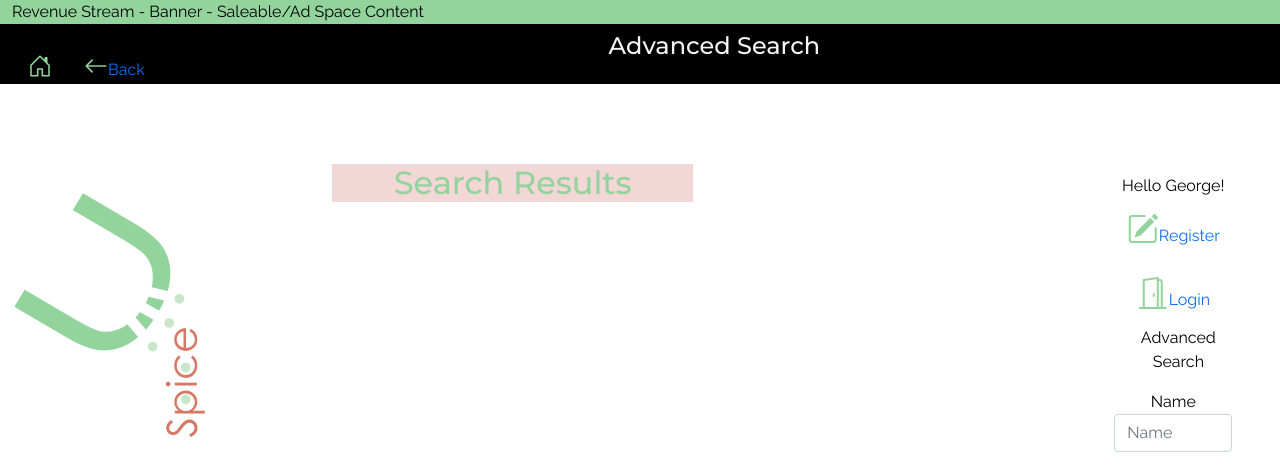
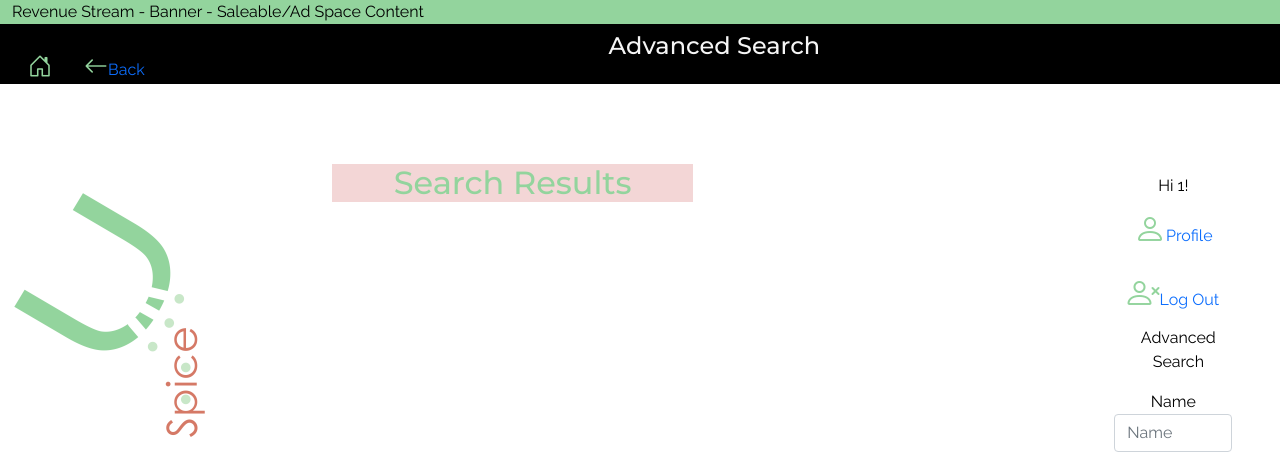
Before and after one commit to GeorgeLychock/MS3-Project-Python-uSpice, a Flask app: page /search in a window 1280 px wide. Shown: the top 469 px of the page. Run offline with Flask 2, Linux system fonts and the light colour scheme; the visitor is signed in with stand-in values (Sample User, id 1); some libraries are stand-ins or nearby versions.

Commit message:
feature: Added log out functionality; reworked MU and logic for usermenu items displayed

```diff
--- a/app.py
+++ b/app.py
@@ -91,7 +91,19 @@ def profile(username):
         {"username": session["user"]})["username"]
     avitar = mongo.db.users.find_one(
         {"username": session["user"]})["avitar_url"]
-    return render_template("profile.html", username=username, avitar=avitar)
+
+    if session["user"]:
+        return render_template("profile.html", username=username, avitar=avitar)
+
+    return redirect(url_for("login"))
+
+
+@app.route("/logout")
+def logout():
+    # remove session cookie
+    flash("You have been logged out!")
+    session.pop("user")
+    return redirect(url_for("login"))
 
 
 @app.route("/about/<recipe_name>")
--- a/templates/base.html
+++ b/templates/base.html
@@ -86,8 +86,25 @@
                 </article>
                 <!-- User Menu and Minor Column Content - Desktop -->
                 <div class="col-12 col-lg-2 us-text-center us-side-01">
-                    {% block user_menu %}
-                    {% endblock %}
+                    <nav class="d-none d-lg-block">
+                        {% if session.user %}
+                            <div class="us-user-name">Hi {{ session.user }}!</div>
+                            <ul class="nav flex-column">
+                                <li class="nav-item">
+                                    <a class="nav-link" href="{{ url_for('profile', username=session['user']) }}"><i class="bi bi-person us-menu-link-01 us-i-color-01"></i>Profile</a>
+                                </li>
+                                <li class="nav-item">
+                                    <a class="nav-link" href="{{ url_for('logout') }}"><i class="bi bi-person-x us-menu-link-01 us-i-color-01"></i>Log Out</a>
+                                </li>
+                        {% else %}
+                            <ul class="nav flex-column">
+                                {% block user_menu_item_1 %}
+                                {% endblock %}
+                                {% block user_menu_item_2 %}
+                                {% endblock %}
+                        {% endif %}
+                            </ul>
+                    </nav>
                     <!-- Minor Column Content -->
                     {% block minor_column %}
                     {% endblock %}
--- a/templates/search.html
+++ b/templates/search.html
@@ -1,7 +1,7 @@
 {% extends "base.html" %}
 
+<!-- Advanced Search - Banner -->
 {% block banner %}
-    <!-- Advanced Search - Banner -->
     <div class="container-fluid">
         <div class="row">
             <div class="col us-banner-top us-b-color-00">
@@ -19,26 +19,25 @@
     </div>
 {% endblock %}
 
+<!-- Search Results Block -->
 {% block content %}
-    <!-- Search Results Block -->
     <div id="us-hr-box-id" class="col-12 col-lg-6 us-text-center us-hr-box us-b-color-02a">
         <h2 class="us-hr-header us-h2-color-01">Search Results</h2>
 
     </div>
 {% endblock %}
 
-{% block user_menu %}
-    <nav class="d-none d-lg-block">
-        <div class="us-user-name">Hello George!</div>
-        <ul class="nav flex-column">
-            <li class="nav-item">
-                <a class="nav-link" href="{{ url_for('register') }}"><i class="bi bi-pencil-square us-menu-link-01 us-i-color-01"></i>Register</a>
-            </li>
-            <li class="nav-item">
-                <a class="nav-link" href="{{ url_for('login') }}"><i class="bi bi-door-open us-menu-link-01 us-i-color-01"></i>Login</a>
-            </li>
-        </ul>
-    </nav>
+<!-- Variable user menu items -->
+{% block user_menu_item_1 %}
+    <li class="nav-item">
+        <a class="nav-link" href="{{ url_for('register') }}"><i class="bi bi-pencil-square us-menu-link-01 us-i-color-01"></i>Register</a>
+    </li>
+{% endblock %}
+
+{% block user_menu_item_2 %}
+    <li class="nav-item">
+        <a class="nav-link" href="{{ url_for('login') }}"><i class="bi bi-door-open us-menu-link-01 us-i-color-01"></i>Log In</a>
+    </li>
 {% endblock %}
 
 {% block minor_column %}
```
Also changed, not shown: templates/index.html (+13 -22 lines), templates/login.html (+8 -12 lines), templates/profile.html (+7 -11 lines), templates/recipe.html (+12 -14 lines), templates/register.html (+8 -12 lines).
